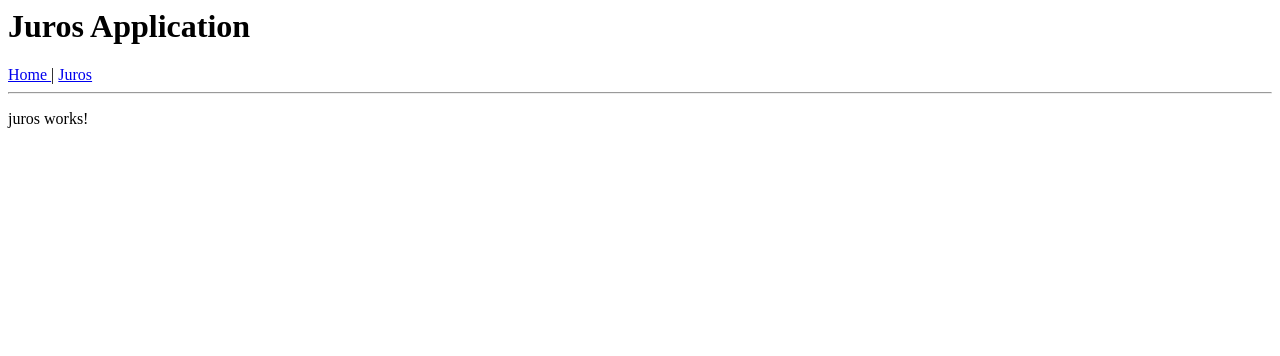
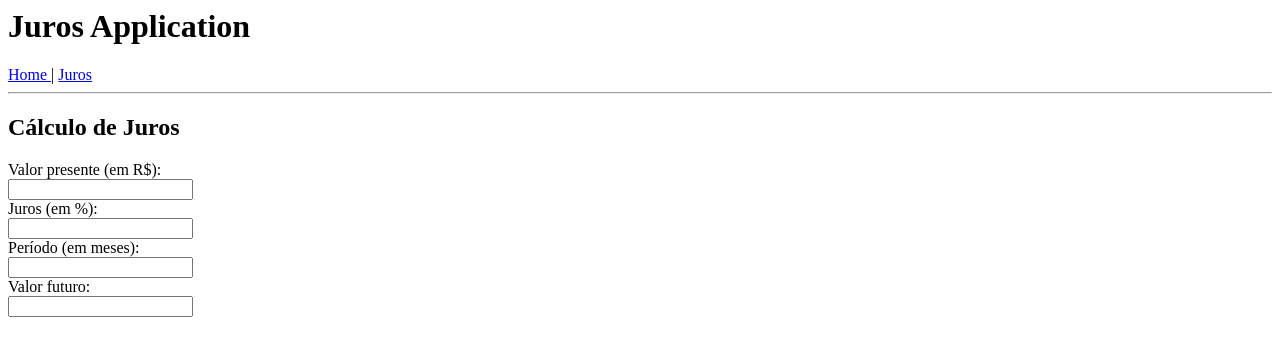
Before and after one commit to thayllaa/JurosApp_Angular, an Angular app: page /juros in a window 1280 px wide. Shown: the top 356 px of the page. Built offline with nearby package versions, Linux system fonts and the light colour scheme.

Commit message:
1 file modified

```diff
--- a/src/app/juros/juros.component.html
+++ b/src/app/juros/juros.component.html
@@ -1,3 +1,9 @@
-<p>
-juros works!
-</p>
+<h2> Cálculo de Juros </h2>
+<div> Valor presente (em R$): </div>
+<input type="number" step="0.01">
+<div> Juros (em %): </div>
+<input TYPE="number" STEP="0.01">
+<div> Período (em meses): </div>
+<input type="number" step="0.01">
+<div> Valor futuro: </div>
+<input TYPE="number" STEP="0.01">
```
